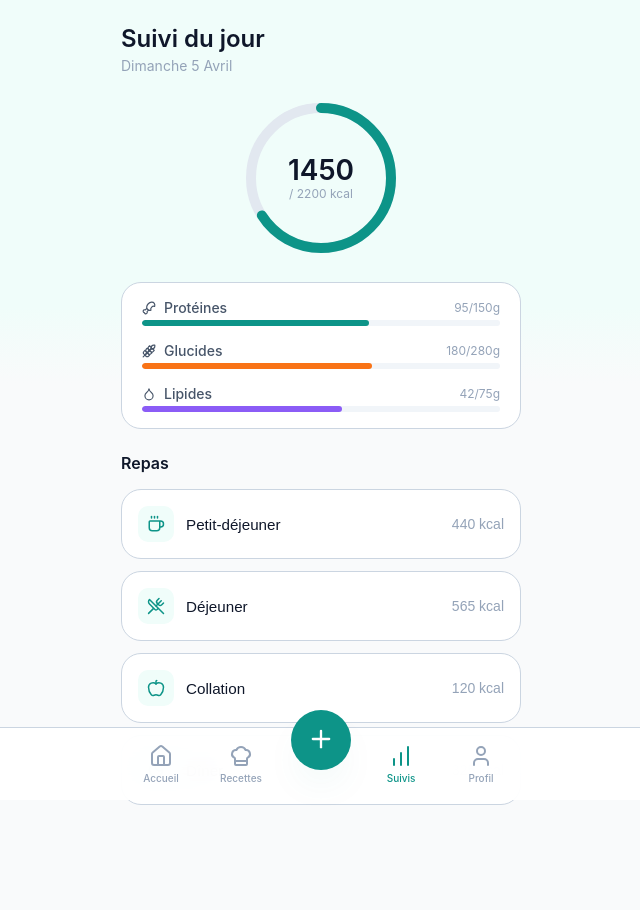
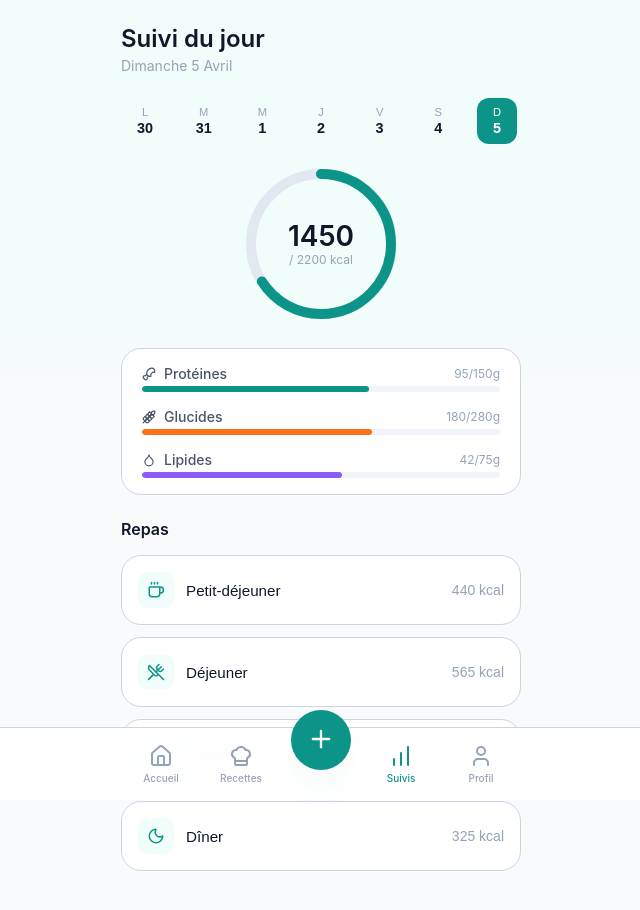
Before and after one commit to mariusyvt/fit-meal, a Next.js app: page /tracking in a window 1280 px wide. Shown: the top 910 px of the page, without its empty margins (319-959 px from the left). Built offline with nearby package versions, Linux system fonts and the light colour scheme; sample sign-in values are in the browser's storage.

Commit message:
Add date on Design A and Fix Design B

```diff
--- a/src/app/(pages)/tracking/page.tsx
+++ b/src/app/(pages)/tracking/page.tsx
@@ -77,8 +77,26 @@ function MacroBar({ label, value, goal, color, icon: Icon }: {
     );
 }
 
+// ── Week days ──
+function getWeekDays() {
+    const today = new Date();
+    const dayOfWeek = today.getDay();
+    const monday = new Date(today);
+    monday.setDate(today.getDate() - ((dayOfWeek + 6) % 7));
+
+    const labels = ["L", "M", "M", "J", "V", "S", "D"];
+    return labels.map((label, i) => {
+        const d = new Date(monday);
+        d.setDate(monday.getDate() + i);
+        return { label, date: d.getDate(), isToday: d.toDateString() === today.toDateString() };
+    });
+}
+
 export default function Tracking() {
     const [expandedMeal, setExpandedMeal] = useState<number | null>(null);
+    const weekDays = getWeekDays();
+    const todayIndex = weekDays.findIndex((d) => d.isToday);
+    const [selectedDay, setSelectedDay] = useState(todayIndex);
 
     return (
         <>
@@ -90,6 +108,19 @@ export default function Tracking() {
                         {new Date().toLocaleDateString("fr-FR", { weekday: "long", day: "numeric", month: "long" })}
                     </p>
                 </header>
+
+                <section className="day-picker">
+                    {weekDays.map((day, i) => (
+                        <button
+                            key={i}
+                            className={`day-picker__btn ${selectedDay === i ? "active" : ""}`}
+                            onClick={() => setSelectedDay(i)}
+                        >
+                            <span className="day-picker__label">{day.label}</span>
+                            <span className="day-picker__date">{day.date}</span>
+                        </button>
+                    ))}
+                </section>
 
                 <section className="tracking-ring-section">
                     <CalorieRing consumed={CONSUMED.calories} goal={DAILY_GOAL.calories} />
```
